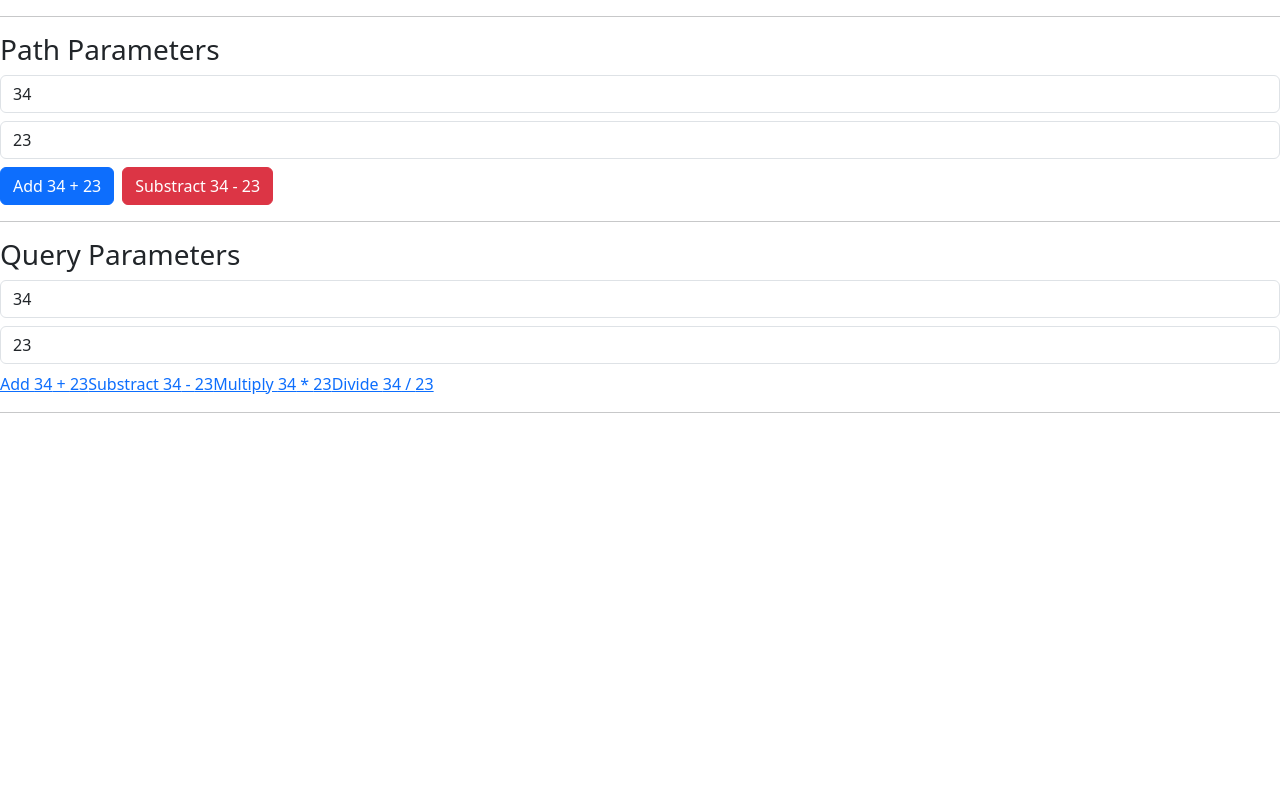
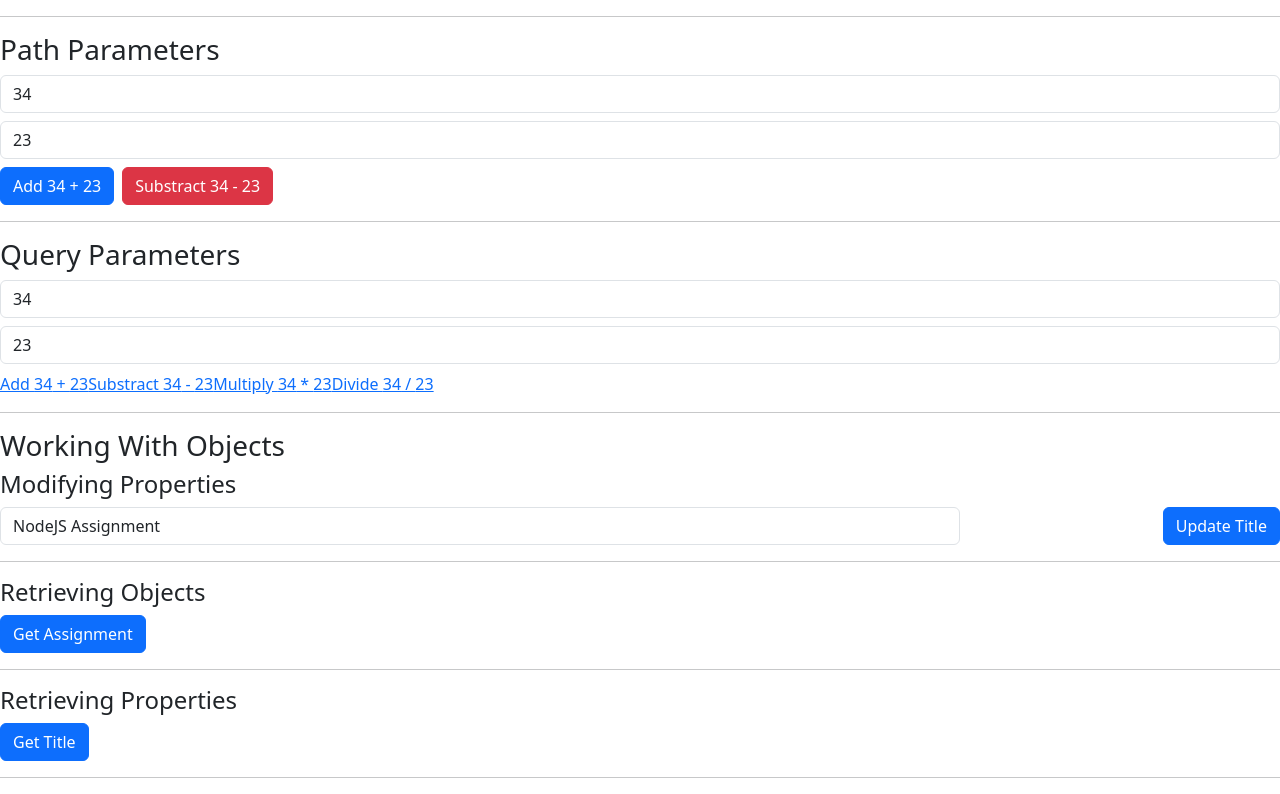
Before and after one commit to karynayen/kanbas-next-js, a Next.js app: page /Labs/Lab5 in a window 1280 px wide. Shown: the part 345-1139 px from the top of the page. Before the commit the page ends 800 px from the top, so only its background shows below. Built offline with nearby package versions, Linux system fonts and the light colour scheme.

Commit message:
up to 5.2.3.4 On Your Own

```diff
--- /dev/null
+++ b/app/Labs/Lab5/WorkingWithObjects.tsx
@@ -0,0 +1,57 @@
+import React, { useState } from 'react';
+import { FormControl } from 'react-bootstrap';
+const HTTP_SERVER = process.env.NEXT_PUBLIC_HTTP_SERVER;
+
+export default function WorkingWithObjects() {
+  const [assignment, setAssignment] = useState({
+    id: 1,
+    title: 'NodeJS Assignment',
+    description: 'Create a NodeJS server with ExpressJS',
+    due: '2021-10-10',
+    completed: false,
+    score: 0,
+  });
+  const ASSIGNMENT_API_URL = `${HTTP_SERVER}/lab5/assignment`;
+
+  return (
+    <div id="wd-working-with-objects">
+      <h3>Working With Objects</h3>
+      <h4>Modifying Properties</h4>
+      <a
+        id="wd-update-assignment-title"
+        className="btn btn-primary float-end"
+        href={`${ASSIGNMENT_API_URL}/title/${assignment.title}`}
+      >
+        Update Title{' '}
+      </a>
+      <FormControl
+        className="w-75"
+        id="wd-assignment-title"
+        defaultValue={assignment.title}
+        onChange={(e) =>
+          setAssignment({ ...assignment, title: e.target.value })
+        }
+      />
+      <hr />
+
+      <h4>Retrieving Objects</h4>
+      <a
+        id="wd-retrieve-assignments"
+        className="btn btn-primary"
+        href={`${HTTP_SERVER}/lab5/assignment`}
+      >
+        Get Assignment
+      </a>
+      <hr />
+      <h4>Retrieving Properties</h4>
+      <a
+        id="wd-retrieve-assignment-title"
+        className="btn btn-primary"
+        href={`${HTTP_SERVER}/lab5/assignment/title`}
+      >
+        Get Title
+      </a>
+      <hr />
+    </div>
+  );
+}
--- a/app/Labs/Lab5/page.tsx
+++ b/app/Labs/Lab5/page.tsx
@@ -2,6 +2,7 @@
 import EnvironmentVariables from './EnvironmentVariables';
 import PathParameters from './PathParameters';
 import QueryParameters from './QueryParameters';
+import WorkingWithObjects from './WorkingWithObjects';
 const HTTP_SERVER = process.env.NEXT_PUBLIC_HTTP_SERVER;
 
 export default function Lab5() {
@@ -17,6 +18,7 @@ export default function Lab5() {
       <EnvironmentVariables />
       <PathParameters />
       <QueryParameters />
+      <WorkingWithObjects />
     </div>
   );
 }
```
